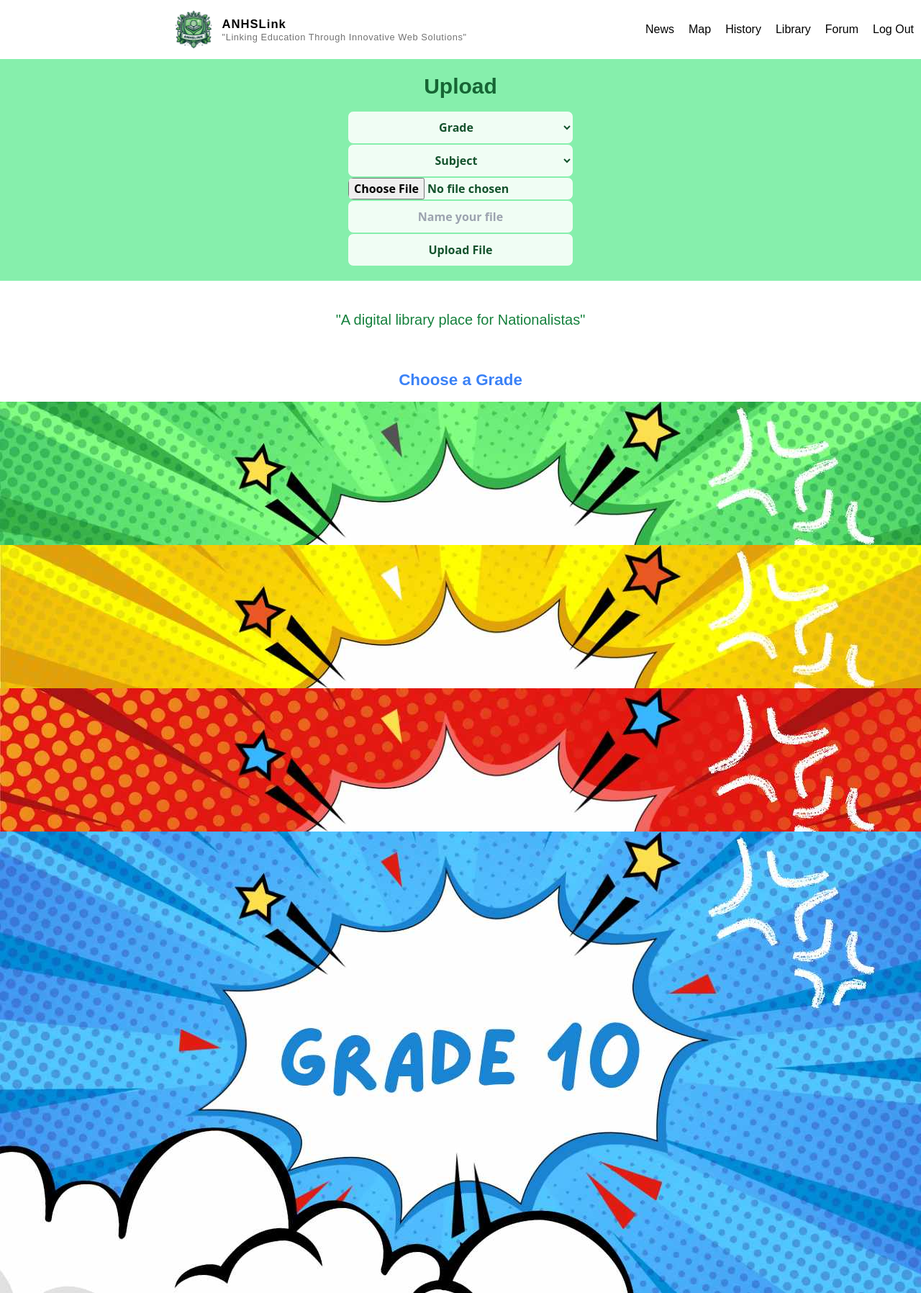
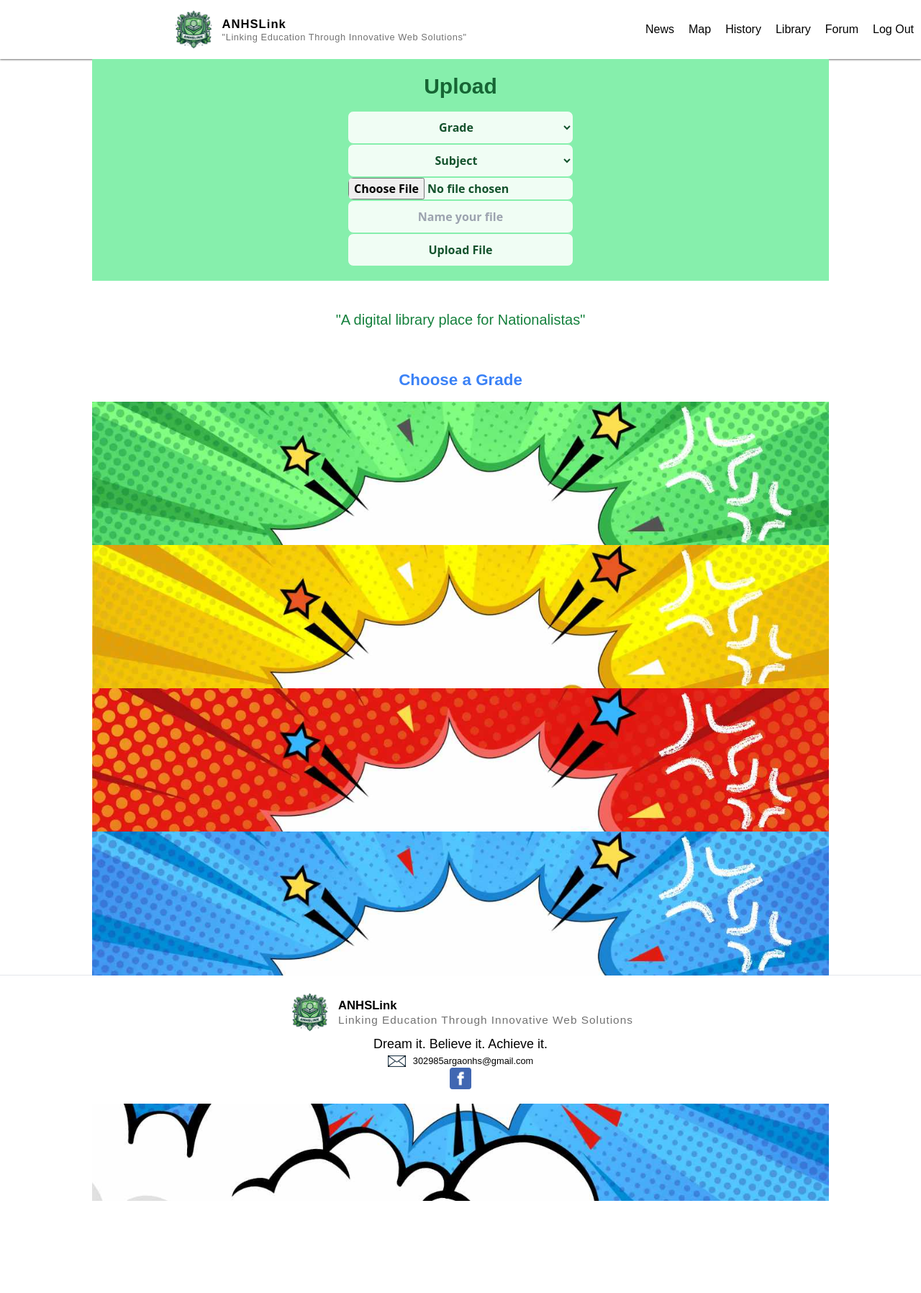
Before and after one commit to Cozyx213/ANHSLINK2, a Django app: page /library in a window 1280 px wide. Shown: the whole page at 72% size. After the commit the page ends 1668 px from the top, so only its background shows below. Run offline with Django 4.2, Linux system fonts and the light colour scheme; a user stored in the database is signed in.

Commit message:
styled the library

```diff
--- a/authentication/static/css/main.css
+++ b/authentication/static/css/main.css
@@ -697,6 +697,10 @@ video {
   max-width: 28rem;
 }
 
+.max-w-screen-lg {
+  max-width: 1024px;
+}
+
 .border-spacing-x-px {
   --tw-border-spacing-x: 1px;
   border-spacing: var(--tw-border-spacing-x) var(--tw-border-spacing-y);
--- a/main/templates/main/library.html
+++ b/main/templates/main/library.html
@@ -52,13 +52,15 @@
         font-size: 1.4rem;
     }
 </style>
-
+<div class="flex items-center justify-center">
+    <div class="max-w-screen-lg">
         <div id="upload" class="bg-green-300 text-center p-5 font-extrabold">
             <p class="text-3xl pb-4 text-green-800">Upload</p>
 
 
             <div class="flex justify-center  h-fit text-center">
-        <form name="myForm" id='upload' method="post" action="{% url 'upload_view' %}" enctype="multipart/form-data">
+                <form name="myForm" id='upload' method="post" action="{% url 'upload_view' %}"
+                    enctype="multipart/form-data">
 
                     {% csrf_token %}
                     <div><select id="grade" name="grade" required
@@ -88,7 +90,8 @@
 
                         <input
                             class="block w-full  text-green-900 border border-green-300 text-base rounded-lg cursor-pointer bg-green-50 dark:text-green-400 focus:outline-none dark:bg-green-700 dark:border-green-600 dark:placeholder-green-400"
-                    id="file" name="file" type="file" required placeholder="Place file" accept=".pdf, .docx, .pptx">
+                            id="file" name="file" type="file" required placeholder="Place file"
+                            accept=".pdf, .docx, .pptx">
 
                         <div id="fileSize"></div>
 
@@ -125,7 +128,7 @@
                 <div class="grades-container text-xl flex-wrap text-center">
                     <!-- Grade 7 Button -->
                     <button
-                class=" grade-button nine w-full h-48 bg-gradient-to-r from-blue-500 to-blue-700 text-white font-bold text-4xl rounded-lg shadow-lg hover:shadow-2xl hover:scale-105 hover:from-blue-600 hover:to-blue-800 transition duration-300 ease-in-out transform"
+                        class=" grade-button nine w-full h-48 bg-gradient-to-r from-blue-500 to-blue-700 text-white font-bold text-4xl rounded-lg "
                         data-grade="Grade 7"> <img src="{% static 'pictures/gred7.jpg' %}">
                     </button>
                     <div id="Grade 7" class="grade-subjects w-full h-48 p-4 hidden space-y-4">
@@ -164,12 +167,12 @@
                     </div>
                     <!-- Grade 8 Button -->
                     <button
-                class=" grade-button nine w-full h-48 bg-gradient-to-r from-blue-500 to-blue-700 text-white font-bold text-4xl rounded-lg shadow-lg hover:shadow-2xl hover:scale-105 hover:from-blue-600 hover:to-blue-800 transition duration-300 ease-in-out transform"
+                        class=" grade-button nine w-full h-48 bg-gradient-to-r from-blue-500 to-blue-700 text-white font-bold text-4xl "
                         data-grade="Grade 8"> <img src="{% static 'pictures/gred8.jpg' %}">
                     </button>
                     <!-- Grade 9 Button -->
                     <button
-                class=" grade-button nine w-full h-48 bg-gradient-to-r from-blue-500 to-blue-700 text-white font-bold text-4xl rounded-lg shadow-lg hover:shadow-2xl hover:scale-105 hover:from-blue-600 hover:to-blue-800 transition duration-300 ease-in-out transform"
+                        class=" grade-button nine w-full h-48 bg-gradient-to-r from-blue-500 to-blue-700 text-white font-bold text-4xl"
                         data-grade="Grade 9"> <img src="{% static 'pictures/gred9.jpg' %}">
                     </button>
                     <!-- Grade 9 Subjects -->
@@ -208,7 +211,7 @@
                         </div>
                     </div>
                     <button
-                class="grade-button ten  w-full h-48    bg-gradient-to-r from-blue-500 to-blue-700 text-white font-bold text-4xl rounded-lg shadow-lg hover:shadow-2xl hover:scale-105 hover:from-blue-600 hover:to-blue-800 transition duration-300 ease-in-out transform"
+                        class="grade-button ten  w-full h-48    bg-gradient-to-r from-blue-500 to-blue-700 text-white font-bold text-4xl"
                         data-grade="Grade 10"><img src="{% static 'pictures/gred10.jpg' %}"></button>
                     <!-- Grade 9 Subjects -->
                     <div id="Grade 10" class="grade-subjects w-full h-48 p-4 hidden space-y-4">
@@ -244,14 +247,14 @@
 
 
                     <!--<button
-                class="grade-button eleven  w-full h-48 p-4 bg-gradient-to-r from-blue-500 to-blue-700 text-white font-bold text-4xl rounded-lg shadow-lg hover:shadow-2xl hover:scale-105 hover:from-blue-600 hover:to-blue-800 transition duration-300 ease-in-out transform"
+                    class="grade-button eleven  w-full h-48 p-4 bg-gradient-to-r from-blue-500 to-blue-700 text-white font-bold text-4xl"
                     data-grade="Grade 11">Grade 11</button> --->
 
                     <div id="Grade 11" class="grade-subjects w-full h-48 p-4 hidden">
 
                         <!-- ABM BUTTON -->
                         <button
-                    class="grade-button abm w-full h-48 p-4 bg-gradient-to-r from-blue-500 to-blue-700 text-white font-bold text-4xl rounded-lg shadow-lg hover:shadow-2xl hover:scale-105 hover:from-blue-600 hover:to-blue-800 transition duration-300 ease-in-out transform"
+                            class="grade-button abm w-full h-48 p-4 bg-gradient-to-r from-blue-500 to-blue-700 text-white font-bold text-4xl"
                             data-grade="ABM">ABM</button>
                         <!-- ABM SUBS -->
                         <div id="ABM" class="grade-subjects w-full h-48 p-5 hidden space-y-5">
@@ -278,7 +281,8 @@
                             <a href="show_resource/Grade 11/Practical Research 1" class="block">
                                 <p>Practical Research 1</p>
                             </a>
-                    <a href="show_resource/Grade 11/Understanding Culture, Society, and Politics " class="block">
+                            <a href="show_resource/Grade 11/Understanding Culture, Society, and Politics "
+                                class="block">
                                 <p>Understanding Culture, Society, and Politics </p>
                             </a>
                         </div>
@@ -367,11 +371,12 @@
 
         </div>
 
+    </div>
 
-</div>
 </div>
 
 
 
 
+
 {% endblock %}
```
Lines whose indentation alone changed are shown as unchanged.
